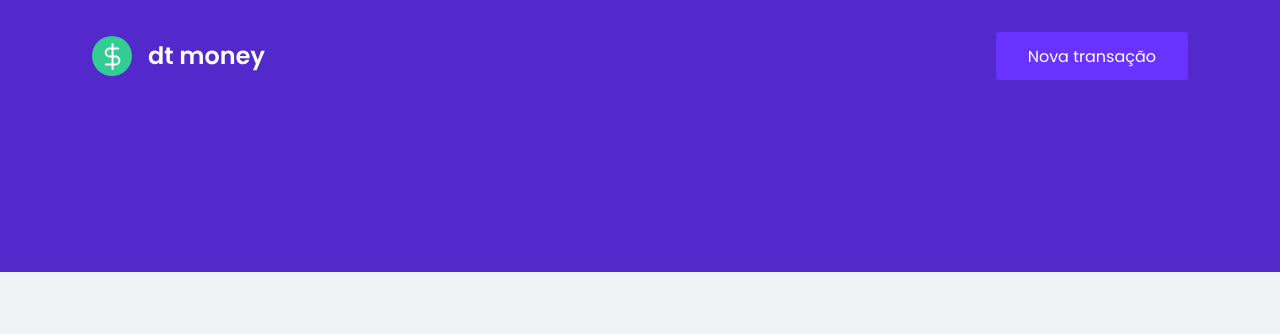
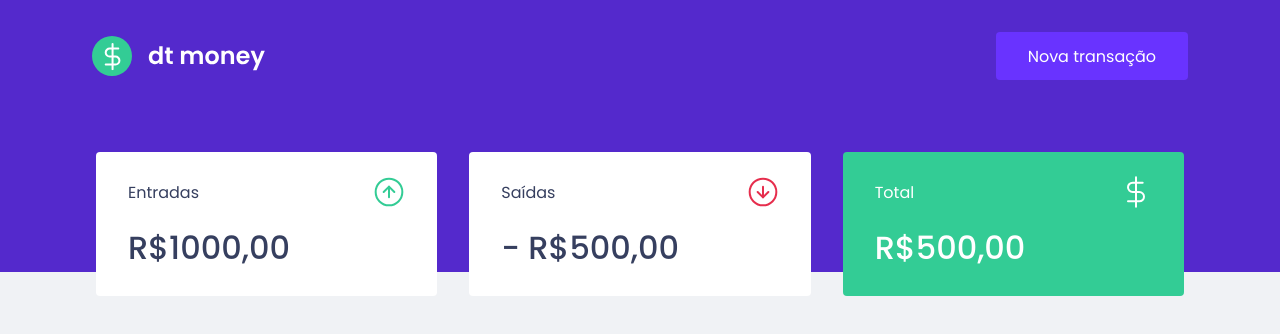
Before and after one commit to williangomesdev/Ignite-02-dtmoney, a React (Create React App) app: page / in a window 1280 px wide. Shown: the top 334 px of the page. Built offline with nearby package versions, Linux system fonts and the light colour scheme.

Commit message:
Dashboard componenets, Summary components and styeld components

```diff
--- a/public/index.html
+++ b/public/index.html
@@ -8,7 +8,7 @@
     <link rel="shortcut icon" href="favicon.png" type="image/png" />
     <title>dtmoney</title>
     <link
-      href="https://fonts.googleapis.com/css2?family=Poppins:wght@400;600&display=swap"
+      href="https://fonts.googleapis.com/css2?family=Poppins:wght@400;500;600&display=swap"
       rel="stylesheet"
     />
   </head>
--- a/src/App.tsx
+++ b/src/App.tsx
@@ -1,12 +1,13 @@
 import styled from "styled-components";
+import { Dashboard } from "./components/Dashboard";
 import { Header } from "./components/Header/Index";
-import { Container } from "./components/Header/styles";
 import { GlobalStyle } from "./styles/global";
 
 export function App() {
   return (
     <>
       <Header />
+      <Dashboard />
       <GlobalStyle />
     </>
   );
--- /dev/null
+++ b/src/components/Dashboard/index.tsx
@@ -0,0 +1,10 @@
+import { Summary } from "../Summary";
+import { Container } from "./styles";
+
+export function Dashboard(){
+    return(
+        <Container>
+            <Summary/>
+        </Container>
+    )
+}
--- /dev/null
+++ b/src/components/Dashboard/styles.ts
@@ -0,0 +1,7 @@
+import styled from "styled-components";
+
+export const Container = styled.main`
+  max-width: 70rem;
+  margin: 0 auto;
+  padding: 2.5rem 1rem;
+`;
--- /dev/null
+++ b/src/components/Summary/index.tsx
@@ -0,0 +1,32 @@
+import incomeImg from "../../assets/income.svg";
+import outcomeImg from "../../assets/outcome.svg";
+import totalImg from "../../assets/total.svg";
+import { Container } from "./styles";
+
+export function Summary() {
+  return (
+    <Container>
+      <div>
+        <header>
+          <p>Entradas</p>
+          <img src={incomeImg} alt="Entradas" />
+        </header>
+        <strong>R$1000,00</strong>
+      </div>
+      <div>
+        <header>
+          <p>Saídas</p>
+          <img src={outcomeImg} alt="Total" />
+        </header>
+        <strong> - R$500,00</strong>
+      </div>
+      <div className="total-background">
+        <header>
+          <p>Total</p>
+          <img src={totalImg} alt="Total" />
+        </header>
+        <strong>R$500,00</strong>
+      </div>
+    </Container>
+  );
+}
--- /dev/null
+++ b/src/components/Summary/styles.ts
@@ -0,0 +1,34 @@
+import styled from "styled-components";
+
+export const Container = styled.div`
+  display: grid;
+  grid-template-columns: repeat(3, 1fr);
+  gap: 2rem;
+  margin-top: -10rem;
+
+  div {
+    background: var(--shape);
+    padding: 1.5rem 2rem;
+    border-radius: 0.25rem;
+    color: var(--text-title);
+
+    &.total-background {
+      background: var(--green);
+      color: #fff;
+    }
+  }
+
+  header {
+    display: flex;
+    align-items: center;
+    justify-content: space-between;
+  }
+
+  strong {
+    display: block;
+    margin-top: 1rem;
+    font-size: 2rem;
+    font-weight: 500;
+    line-height: 3rem;
+  }
+`;
--- a/src/styles/global.ts
+++ b/src/styles/global.ts
@@ -9,6 +9,7 @@ export const GlobalStyle = createGlobalStyle`
     --text-title:#363f5f;
     --text-body:#969c83;
     --shape:#ffffff;
+    --green:#33cc95;
 }
 
 *{
```
